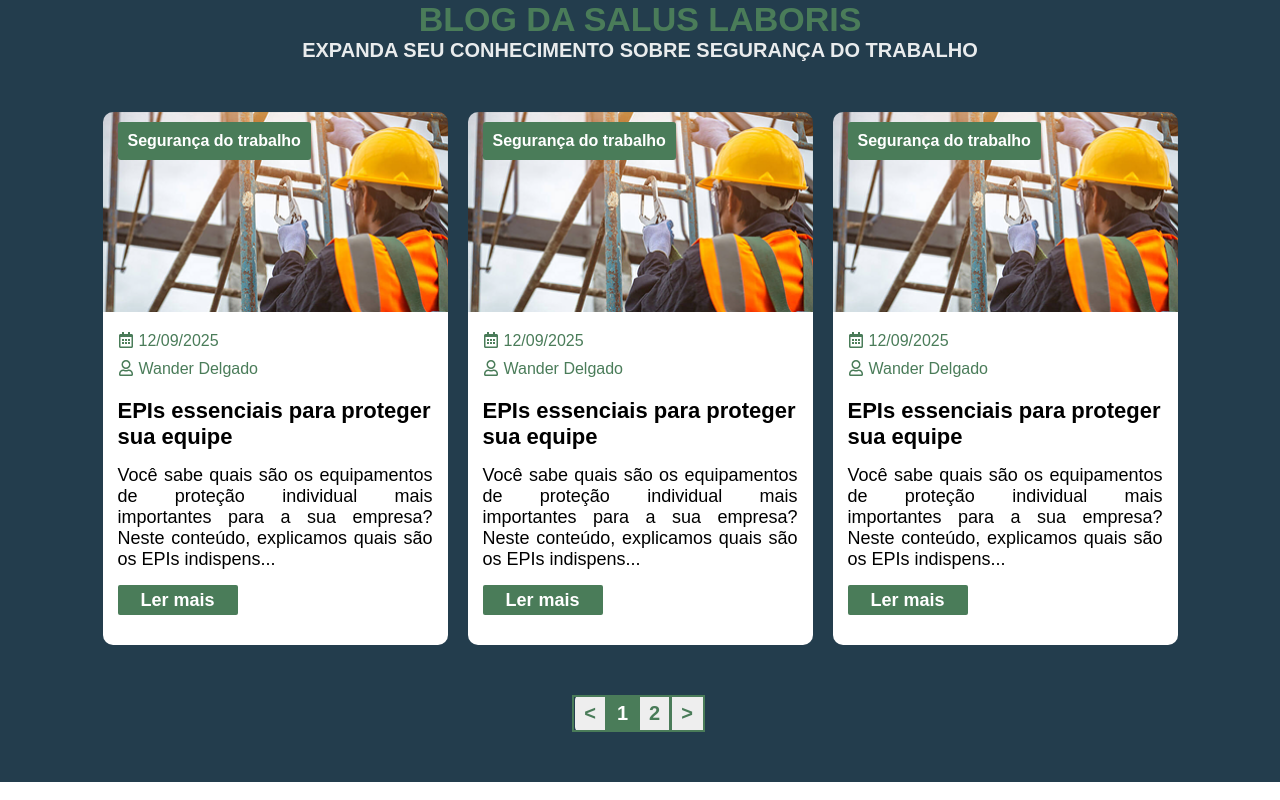
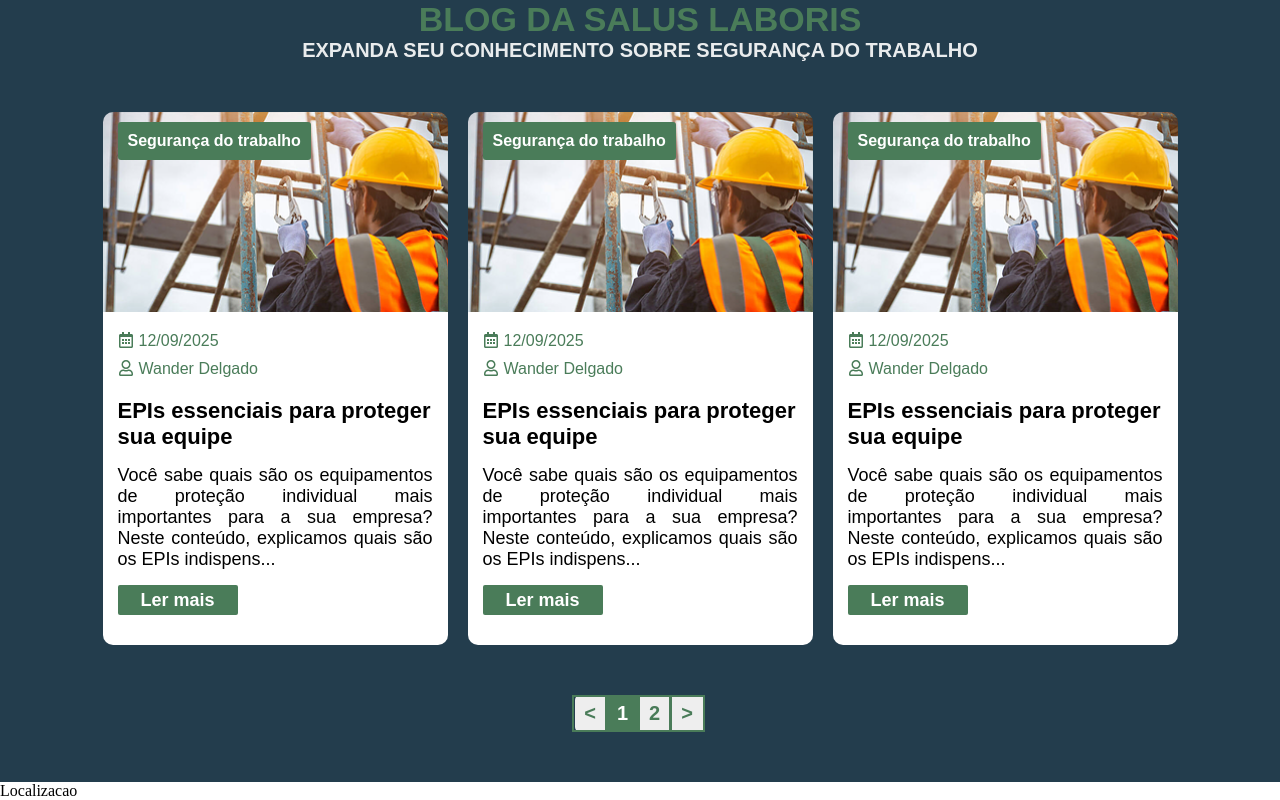
Before and after one commit to luvsscorpius/salusLaboris, a React (Create React App) app in the folder frontend/: page / in a window 1280 px wide. Shown: the part 6167-6967 px from the top of the page. Built offline with nearby package versions, Linux system fonts and the light colour scheme.

Commit message:
feat(localizacao.jsx): creating localizacao component folder and files

```diff
--- /dev/null
+++ b/frontend/src/Components/Localizacao/Localizacao.jsx
@@ -0,0 +1,7 @@
+import React from 'react'
+
+export const Localizacao = () => {
+  return (
+    <div>Localizacao</div>
+  )
+}
--- /dev/null
+++ b/frontend/src/Components/Localizacao/Styles.jsx
@@ -0,0 +1 @@
+import styled from 'styled-components'
--- a/frontend/src/Pages/Home/Home.jsx
+++ b/frontend/src/Pages/Home/Home.jsx
@@ -7,6 +7,7 @@ import { Parceiros } from '../../Components/Parceiros/Parceiros'
 import { Missao } from '../../Components/Missao/Missao'
 import { Feedbacks } from '../../Components/Feedbacks/Feedbacks'
 import { Blog } from '../../Components/Blog/Blog'
+import { Localizacao } from '../../Components/Localizacao/Localizacao'
 
 export const Home = () => {
   return (
@@ -18,6 +19,7 @@ export const Home = () => {
         <Missao/>
         <Feedbacks/>
         <Blog/>
+        <Localizacao/>
     </H.home>
   )
 }
```
